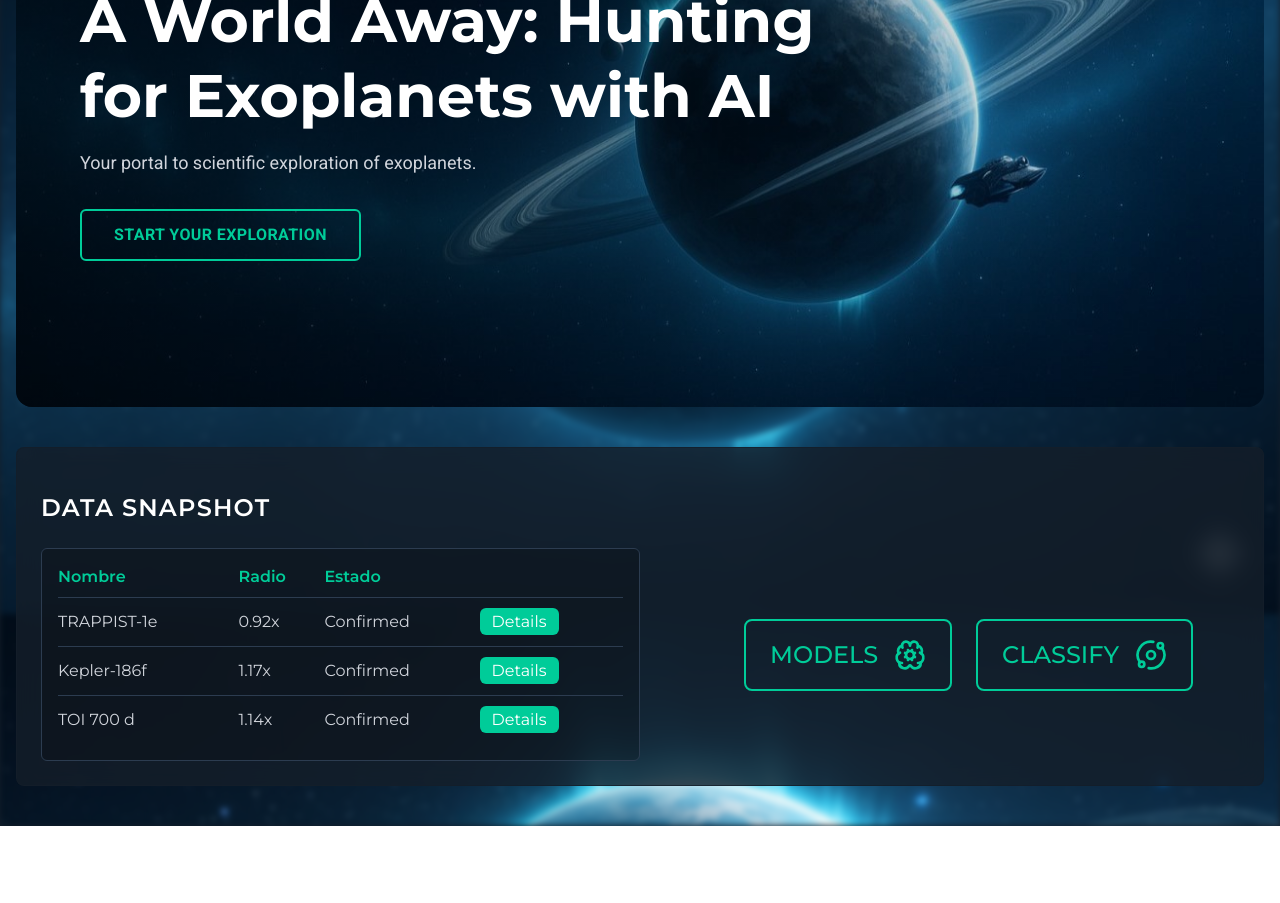
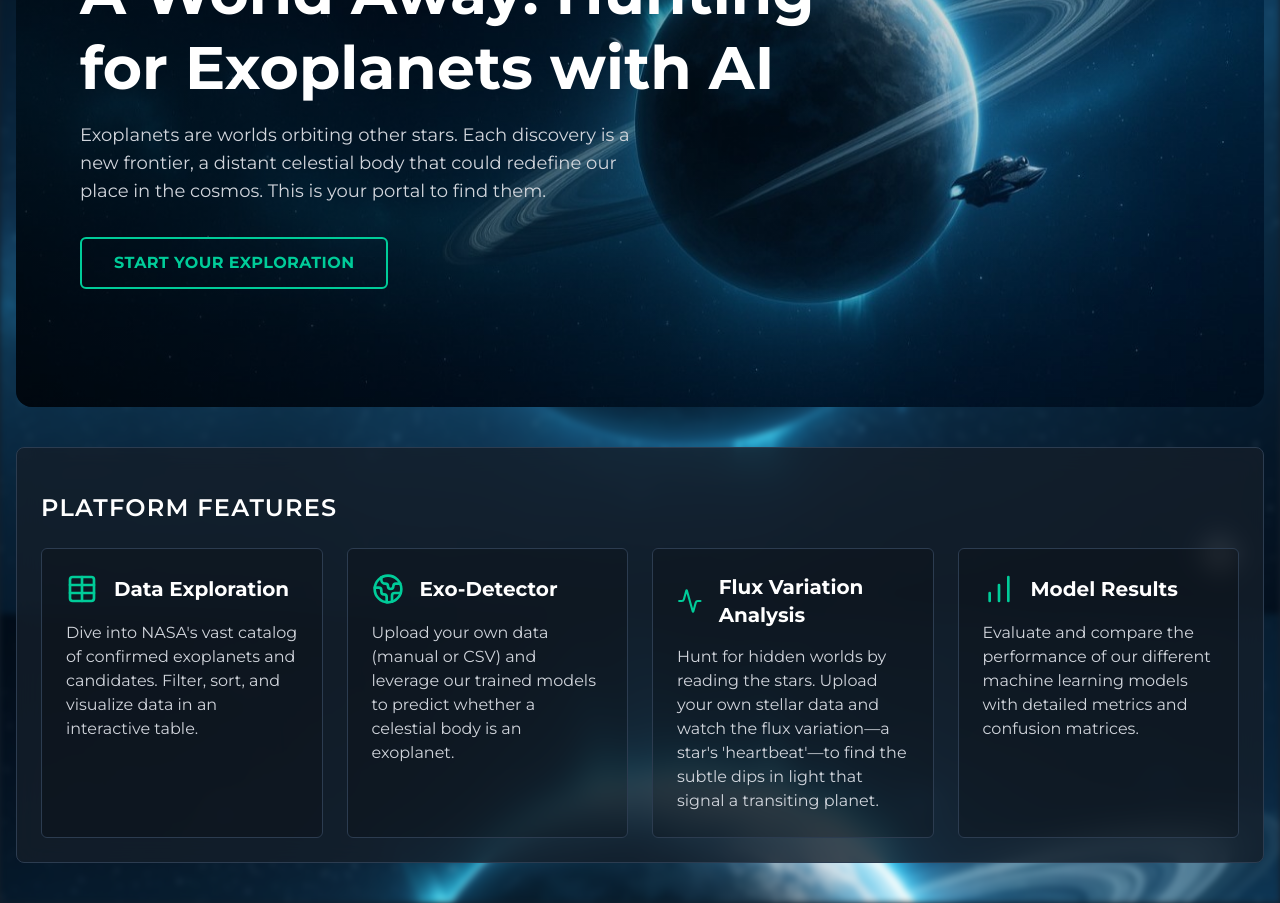
Before and after one commit to sebascs04/Nasa, a React (Vite) app: page / in a window 1280 px wide. Shown: the part 320-1223 px from the top of the page. Before the commit the page ends 1146 px from the top, so only its background shows below. Built offline with nearby package versions, Linux system fonts and the light colour scheme.

Commit message:
integration v0.1

```diff
--- a/package.json
+++ b/package.json
@@ -12,6 +12,7 @@
   "dependencies": {
     "@tailwindcss/vite": "^4.1.13",
     "axios": "^1.12.2",
+    "framer-motion": "^12.23.22",
     "lucide-react": "^0.544.0",
     "papaparse": "^5.5.3",
     "react": "^18.3.1",
--- a/src/pages/Home.jsx
+++ b/src/pages/Home.jsx
@@ -1,15 +1,80 @@
 import Navbar from '../components/Navbar';
 import { Link } from 'react-router-dom';
 import fondoGlobal from '../assets/fondo_global.jpg';
-import { LineChart, Orbit ,BrainCog } from 'lucide-react'; // Asegúrate de tener lucide-react instalado
+import { Table, ScanSearch, Activity, BarChart, Earth  } from 'lucide-react';
+import { motion } from 'framer-motion';
+
+const features = [
+    {
+        icon: <Table size={32} className="text-[#00CC99]" />,
+        title: "Data Exploration",
+        description: "Dive into NASA's vast catalog of confirmed exoplanets and candidates. Filter, sort, and visualize data in an interactive table.",
+        link: "/dataexploration"
+    },
+    {
+        icon: <Earth size={32} className="text-[#00CC99]" />,
+        title: "Exo-Detector",
+        description: "Upload your own data (manual or CSV) and leverage our trained models to predict whether a celestial body is an exoplanet.",
+        link: "/classify"
+    },
+    {
+        icon: <Activity size={32} className="text-[#00CC99]" />,
+        title: "Flux Variation Analysis",
+        description: "Hunt for hidden worlds by reading the stars. Upload your own stellar data and watch the flux variation—a star's 'heartbeat'—to find the subtle dips in light that signal a transiting planet.",
+        link: "/curves"
+    },
+    {
+        icon: <BarChart size={32} className="text-[#00CC99]" />,
+        title: "Model Results",
+        description: "Evaluate and compare the performance of our different machine learning models with detailed metrics and confusion matrices.",
+        link: "/results"
+    },
+];
+
+const FeatureSection = () => {
+    return (
+        <section className="font-montserrat w-full mt-10 px-4 mb-10">
+            <div className="max-w-7xl mx-auto bg-[#141E2A]/80 backdrop-blur-md border border-[#2C3C50] rounded-lg p-6">
+                <h2 className="text-2xl mt-5 font-semibold mb-6 font-montserrat tracking-wider">
+                    PLATFORM FEATURES
+                </h2>
+                <div className="grid grid-cols-1 md:grid-cols-2 lg:grid-cols-4 gap-6">
+                    {features.map((feature, index) => (
+                        <Link to={feature.link} key={index} className="bg-black/20 p-6 rounded-md border border-[#2C3C50] hover:border-[#00CC99] hover:bg-[#00CC99]/10 transition-all group">
+                            <div className="flex items-center space-x-4">
+                                {feature.icon}
+                                <h3 className="text-xl font-bold font-montserrat text-white">{feature.title}</h3>
+                            </div>
+                            <p className="mt-4 text-gray-300 font-montserrat text-base">
+                                {feature.description}
+                            </p>
+                        </Link>
+                    ))}
+                </div>
+            </div>
+        </section>
+    );
+};
 
 
 const Home = () => {
-  const snapshotData = [
-        { name: 'TRAPPIST-1e', radio: '0.92x', state: 'Confirmed' },
-        { name: 'Kepler-186f', radio: '1.17x', state: 'Confirmed' },
-        { name: 'TOI 700 d', radio: '1.14x', state: 'Confirmed' },
-    ];
+
+    const containerVariants = {
+        hidden: { opacity: 0 },
+        visible: {
+            opacity: 1,
+            transition: { staggerChildren: 0.3 },
+        },
+    };
+
+    const itemVariants = {
+        hidden: { x: -50, opacity: 0 },
+        visible: {
+            x: 0,
+            opacity: 1,
+            transition: { type: 'spring', stiffness: 100 },
+        },
+    };
 
 
     return (
@@ -21,76 +86,37 @@ const Home = () => {
                 <div className="relative z-10 flex flex-col min-h-screen">
                     <Navbar />
                     <div className="w-full px-4 mt-10">
-                        <main className="relative max-w-7xl mx-auto rounded-2xl overflow-hidden">
+                        <main className="relative max-w-7xl  mx-auto rounded-2xl overflow-hidden">
                             <img  src={fondoGlobal} alt="Un exoplaneta con anillos brillantes y una nave espacial orbitando en el espacio profundo"  className="w-full h-auto block"/>
+                            <motion.div
+                                className="absolute inset-0 flex flex-col justify-center items-start p-8 md:p-16 text-white bg-gradient-to-r from-black/60 to-transparent"
+                                variants={containerVariants}
+                                initial="hidden"
+                                animate="visible"
+                            >
+                                <motion.h1
+                                    className="text-4xl md:text-5xl lg:text-6xl font-bold leading-tight font-montserrat"
+                                    variants={itemVariants}
+                                >
+                                    A World Away: Hunting <br />for Exoplanets with AI
+                                </motion.h1>
 
-                            <div className="absolute inset-0 flex flex-col justify-center items-start p-8 md:p-16 text-white bg-gradient-to-r from-black/60 to-transparent">
-                                <h1 className="text-4xl md:text-5xl lg:text-6xl font-bold leading-tight font-montserrat">A World Away: Hunting
-                                    <br />for Exoplanets with AI
-                                </h1>
-                                <p className="mt-4 text-lg text-gray-300 max-w-xl font-roboto"> Your portal to scientific exploration of exoplanets.</p>
+                                <motion.p
+                                    className="mt-4 text-lg text-gray-300 max-w-xl font-montserrat"
+                                    variants={itemVariants}
+                                >
+                                    Exoplanets are worlds orbiting other stars. Each discovery is a new frontier, a distant celestial body that could redefine our place in the cosmos. This is your portal to find them.
+                                </motion.p>
 
-                                <div className="mt-8">
-                                    <Link to="/dataexploration"  className="tracking-wide inline-block border-2 border-[#00CC99] text-[#00CC99] font-bold py-3 px-8 rounded-md hover:bg-[#00CC99] hover:text-[#0A141A] transition-all duration-300 font-roboto">
+                                <motion.div className="mt-8" variants={itemVariants}>
+                                    <Link to="/dataexploration" className="tracking-wide inline-block border-2 font-montserrat border-[#00CC99] text-[#00CC99] font-bold py-3 px-8 rounded-md hover:bg-[#00CC99] hover:text-[#0A141A] transition-all duration-300">
                                         START YOUR EXPLORATION
                                     </Link>
-                                </div>
-                            </div>
+                                </motion.div>
+                            </motion.div>
                         </main>
                     </div>
-
-                    <section className="w-full mt-10 px-4 mb-10">
-                        <div className="max-w-7xl mx-auto bg-[#141E2A]/80 backdrop-blur-md border border-[#141E2A]/80 rounded-lg p-6">
-                            <h2 className="text-2xl mt-5 font-semibold mb-6 font-montserrat tracking-wider">
-                                DATA SNAPSHOT
-                            </h2>
-
-                            <div className="max-w-6xl flex flex-col md:flex-row gap-6">
-                                {/* Tabla */}
-                                <div className="w-full md:w-3/5 mr-20 bg-black/20 p-4 rounded-md border border-[#2C3C50]">
-                                    <table className="w-full text-left font-montserrat">
-                                        <thead>
-                                            <tr>
-                                                <th className="font-semibold text-[#00CC99] pb-2">Nombre</th>
-                                                <th className="font-semibold text-[#00CC99] pb-2">Radio</th>
-                                                <th className="font-semibold text-[#00CC99] pb-2">Estado</th>
-                                                <th />
-                                            </tr>
-                                        </thead>
-                                        <tbody>
-                                        {snapshotData.map((planet, index) => (
-                                            <tr key={index} className="border-t font-normal border-[#2C3C50]">
-                                                <td className="py-3 text-gray-300">{planet.name}</td>
-                                                <td className="py-3 text-gray-300">{planet.radio}</td>
-                                                <td className="py-3 text-gray-300">{planet.state}</td>
-                                                <td className="py-3">
-                                                    <Link to={`/explore/${planet.name}`} className="bg-[#00CC99] font-normal py-1 px-3 rounded-md hover:bg-[#00CC99]/40 transition-colors" >
-                                                        Details
-                                                    </Link>
-                                                </td>
-                                            </tr>
-                                            ))}
-                                        </tbody>
-                                    </table>
-                                </div>
-
-                                {/* Botones */}
-                                <div className="w-full md:w-2/5 flex items-center gap-6">
-                                   <Link to="/results"
-                                        className="flex-grow h-18 flex items-center justify-center space-x-4 border-2 border-[#00CC99] rounded-lg p-6 text-[#00CC99] hover:bg-[#00CC99] hover:text-[#0A141A] transition-all duration-300">
-                                        <span className="text-2xl font-medium font-montserrat"> MODELS </span>
-                                        <BrainCog className="h-8 w-8" />
-                                    </Link>
-
-                                    <Link to="/classify"
-                                        className="flex-grow h-18 flex items-center justify-center space-x-4 border-2 border-[#00CC99] rounded-lg p-6 text-[#00CC99] hover:bg-[#00CC99] hover:text-[#0A141A] transition-all duration-300">
-                                        <span className="text-2xl font-medium font-montserrat"> CLASSIFY </span>
-                                        <Orbit className="h-8 w-8" />
-                                    </Link>
-                                </div>
-                            </div>
-                        </div>
-                    </section>
+                    <FeatureSection />
                 </div>
             </div>
         </>
```
Also changed, not shown: src/components/Navbar.jsx (+4 -5 lines), 1 other file (tests, documents, lock files or other folders).
